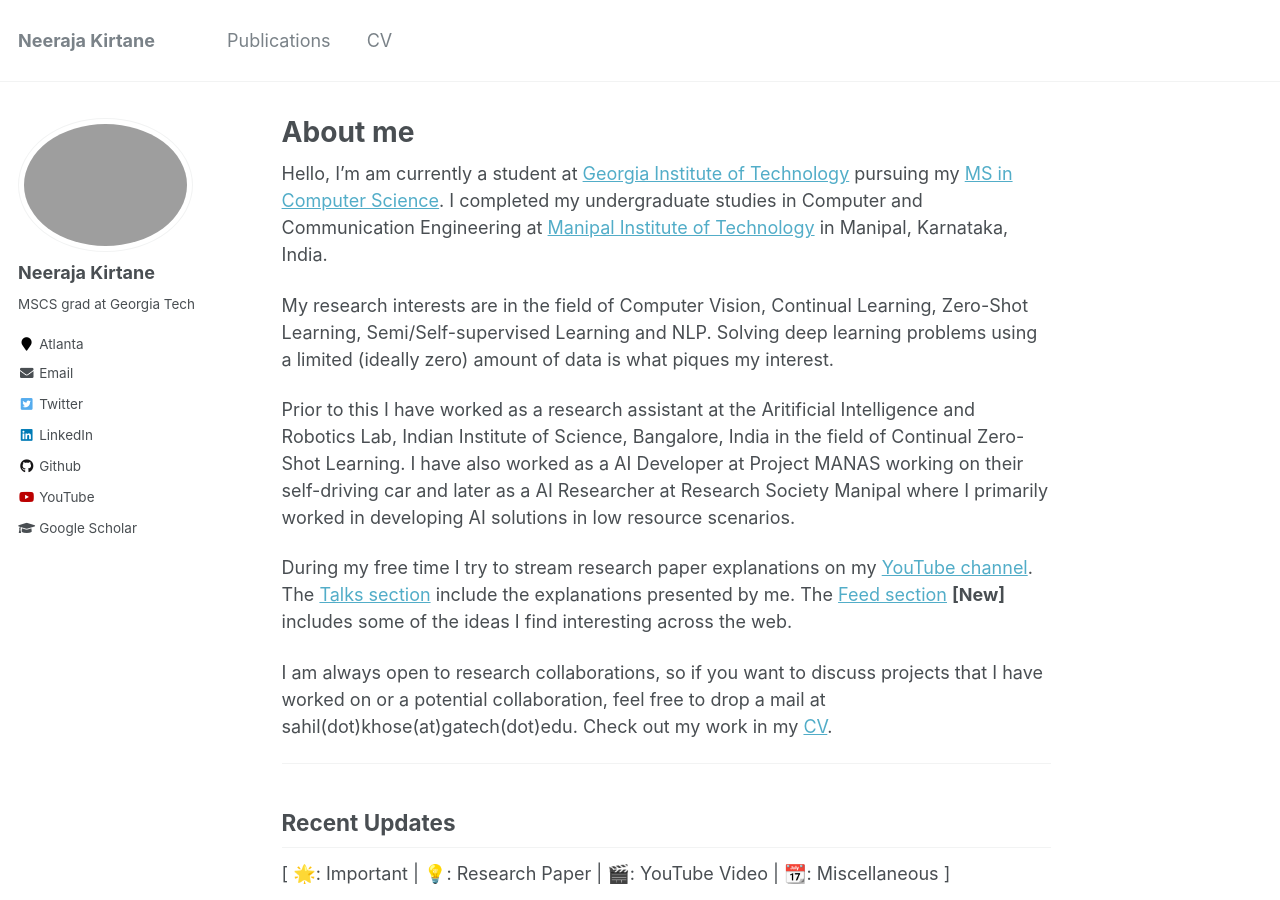
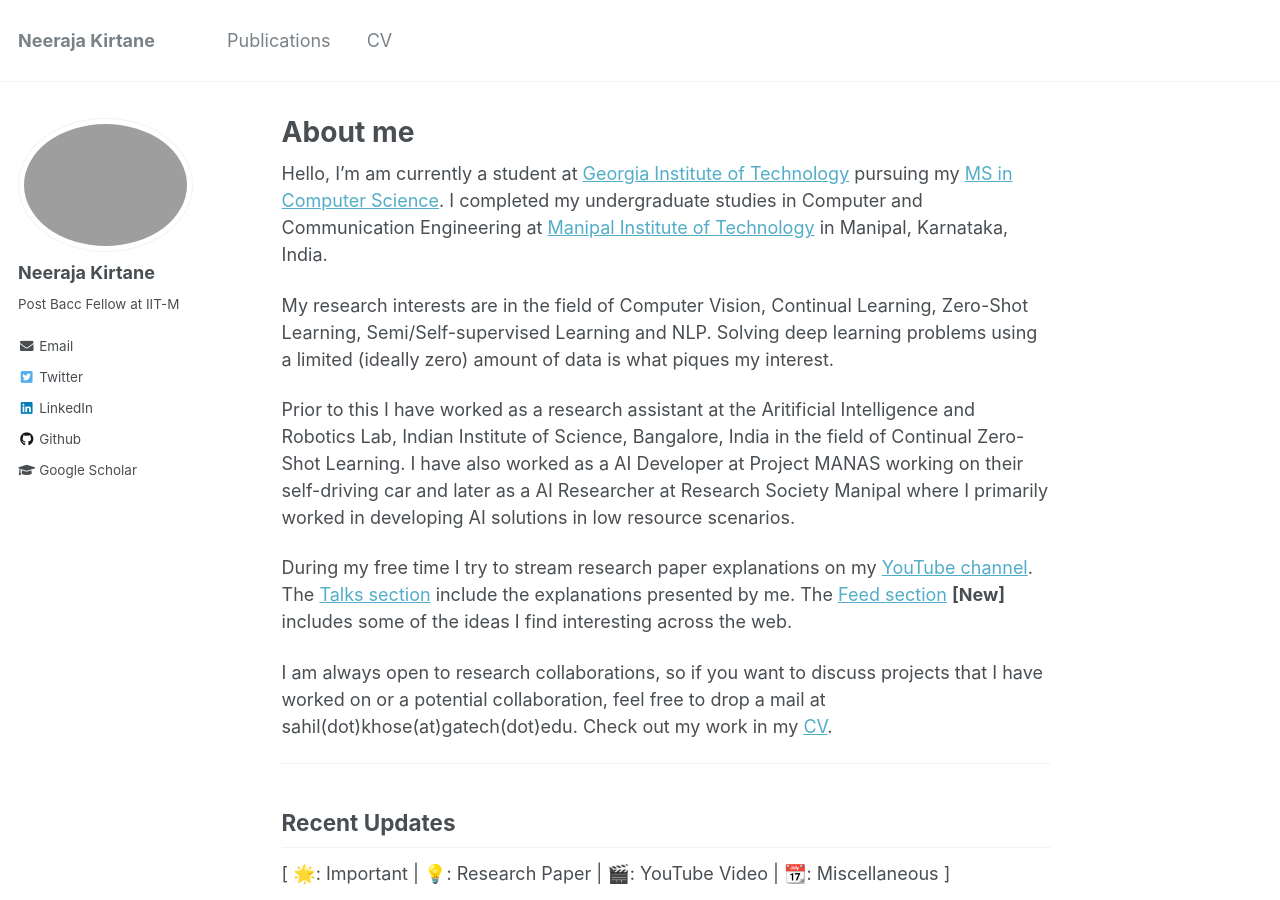
Before and after one commit to neeraja1504/neeraja1504.github.io, a Jekyll site: the page built from _pages/about.md, in a window 1280 px wide and 900 px high. Built offline with Jekyll 4.4.1, drawn with Linux system fonts in a browser that asks for light colours.

Commit message:
changed socials

```diff
--- a/_config.yml
+++ b/_config.yml
@@ -10,7 +10,7 @@ locale                   : "en-US"
 title                    : "Neeraja Kirtane"
 title_separator          : "-"
 name                     : &name "Neeraja"
-description              : &description "AI Research Intern at IISc Bangalore"
+description              : &description "Post-Bacc Fellow at IIT-M"
 url                      : https://neeraja1504.github.io # the base hostname & protocol for your site e.g. "https://mmistakes.github.io"
 baseurl                  : "" # the subpath of your site, e.g. "/blog"
 repository               : "neeraja1504/neeraja1504.github.io"
@@ -81,13 +81,13 @@ analytics:
 # Site Author
 author:
   name             : "Neeraja Kirtane"
-  avatar           : "profile.png"
-  bio              : "MSCS grad at Georgia Tech"
-  location         : "Atlanta"
+  avatar           : "Neeraja_photo.png"
+  bio              : "Post Bacc Fellow at IIT-M"
+  location         :
   employer         :
   pubmed           :
   googlescholar    : "https://scholar.google.com/citations?user=p1AgiZcAAAAJ&hl=en"
-  email            : "sahil.khose@gatech.edu"
+  email            : "kirtane.neeraja@gmail.com"
   researchgate     :  # example: "https://www.researchgate.net/profile/yourprofile"
   uri              :
   bitbucket        :
@@ -96,24 +96,24 @@ author:
   flickr           :
   facebook         :
   foursquare       :
-  github           : "sahilkhose"
+  github           : "neeraja1504"
   google_plus      :
   keybase          :
   instagram        :
   impactstory      : #"https://profiles.impactstory.org/u/xxxx-xxxx-xxxx-xxxx"
   lastfm           :
-  linkedin         : "sahilkhose"
+  linkedin         : "neerajakirtane"
   orcid            :
   pinterest        :
   soundcloud       :
   stackoverflow    : # http://stackoverflow.com/users/123456/username
   steam            :
   tumblr           :
-  twitter          : "SahilKhose"
+  twitter          : "NeerajaKirtane"
   vine             :
   weibo            :
   xing             :
-  youtube          : "SahilKhose"
+  youtube          :
   wikipedia        :
 
 
```
Also changed, not shown: images/Neeraja_photo.jpg (added).
